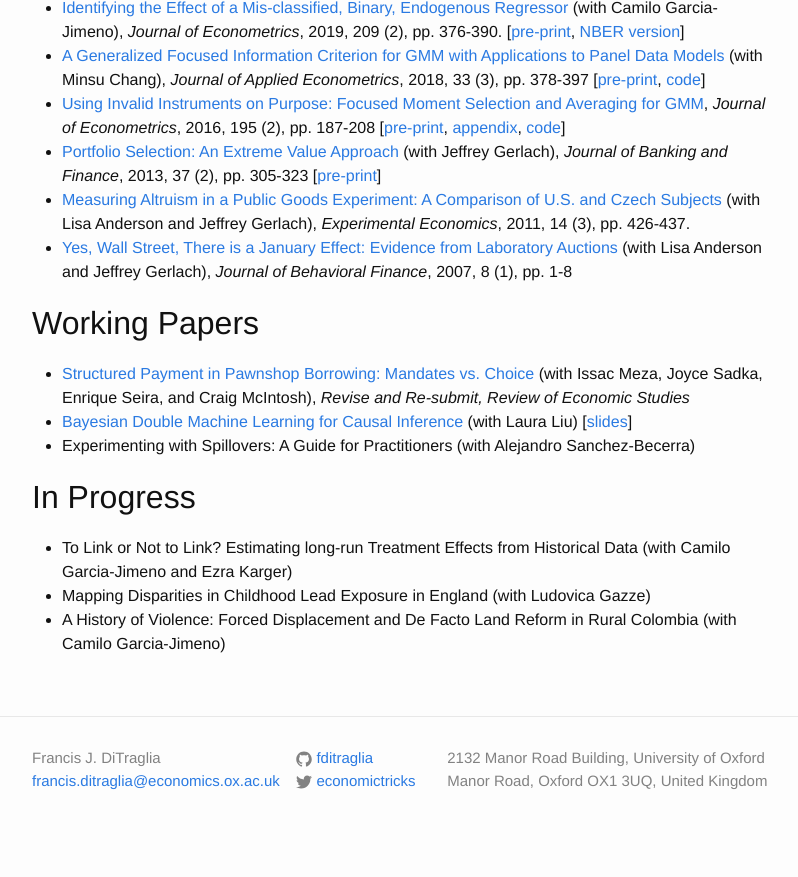
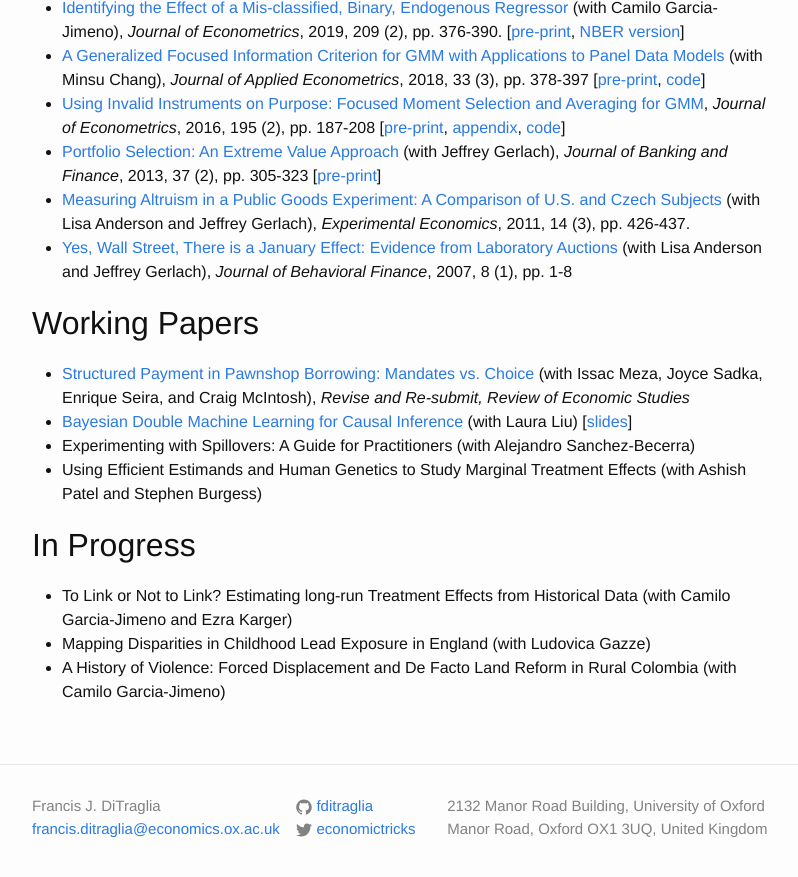
Before and after one commit to fditraglia/fditraglia.github.io, a Jekyll site: the page built from research.md, in a window 1280 px wide and 900 px high, scrolled down 591 px. Shown: the top 877 px of the window, without its empty margins (238-1036 px from the left). Built offline with Jekyll 4.4.1, drawn with Linux system fonts in a browser that asks for light colours; before the commit the page ends 1443 px from its top, so only the background shows below that.

Commit message:
add another wp

```diff
--- a/research.md
+++ b/research.md
@@ -24,6 +24,7 @@ permalink: /research/
 - [Structured Payment in Pawnshop Borrowing: Mandates vs. Choice](https://ditraglia.com/pdf/pawn-paper.pdf) (with Issac Meza, Joyce Sadka, Enrique Seira, and Craig McIntosh), *Revise and Re-submit, Review of Economic Studies*
 - [Bayesian Double Machine Learning for Causal Inference](https://laurayuliu.com/research/BDML_DL/BDML.pdf) (with Laura Liu) [[slides](../pdf/BDML-2025-02-26.pdf)]
 - Experimenting with Spillovers: A Guide for Practitioners (with Alejandro Sanchez-Becerra)
+- Using Efficient Estimands and Human Genetics to Study Marginal Treatment Effects (with Ashish Patel and Stephen Burgess)
 
 ## In Progress
 - To Link or Not to Link? Estimating long-run Treatment Effects from Historical Data (with Camilo Garcia-Jimeno and Ezra Karger)
```
